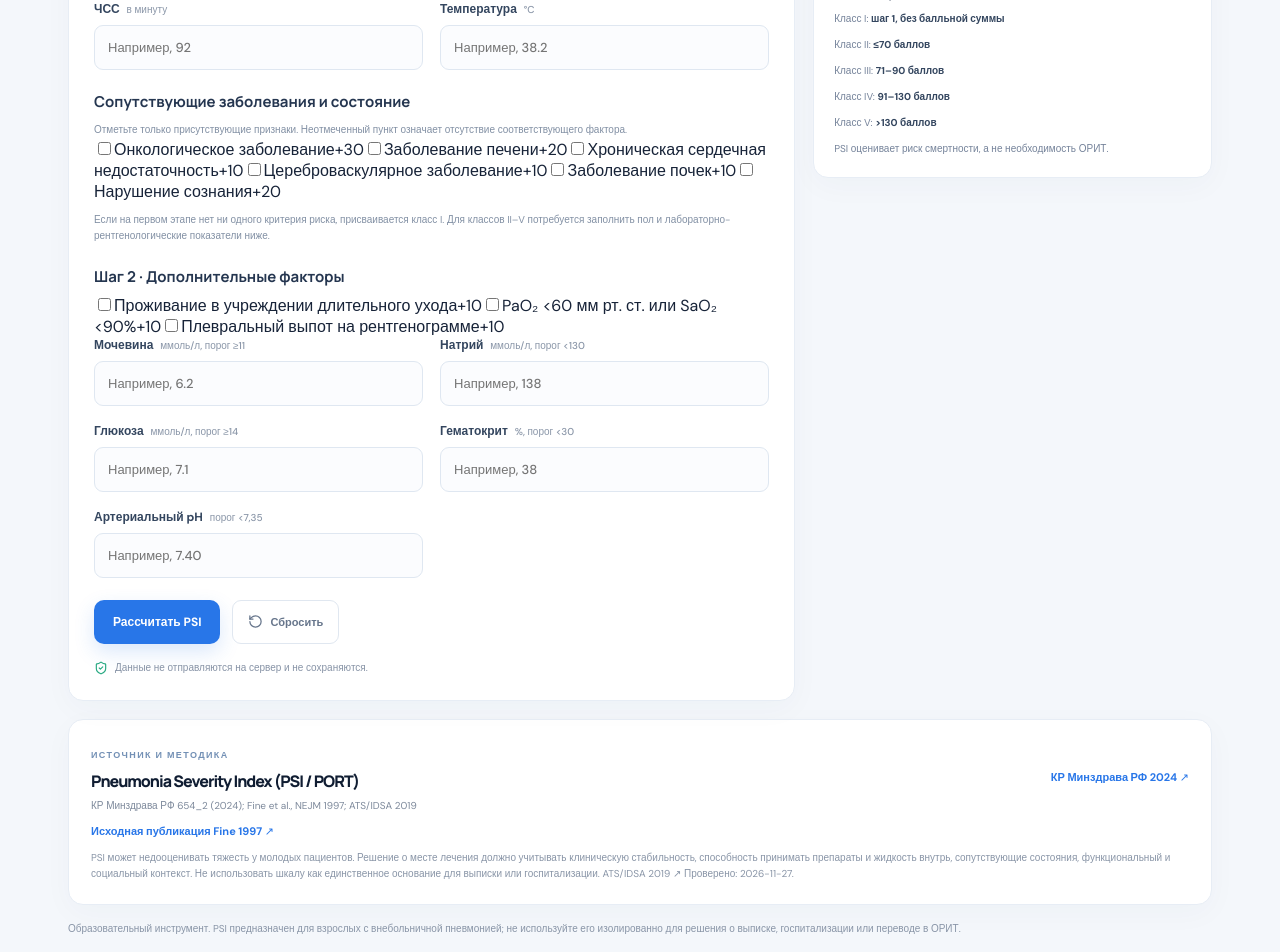
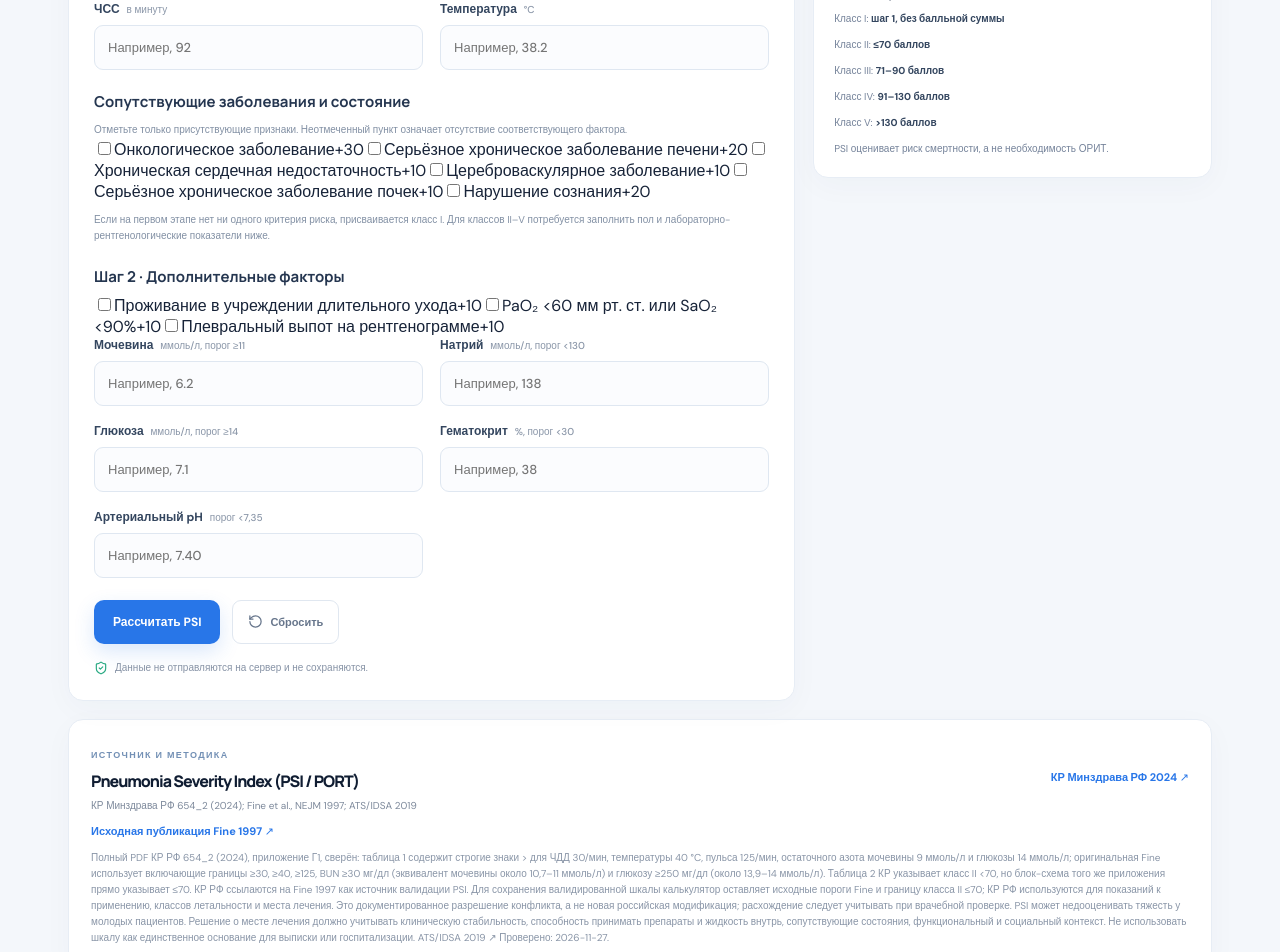
Before and after one commit to Whiterx/medcalc-pro-next, a React (Vite) app: page /medcalc-pro-next/calculators/psi in a window 1280 px wide. Shown: the part 580-1532 px from the top of the page. Built offline with nearby package versions, Linux system fonts and the light colour scheme.

Commit message:
audit(psi): document Russian CPG threshold discrepancies

```diff
--- a/src/calculators/pulmonology/PSICalculator.tsx
+++ b/src/calculators/pulmonology/PSICalculator.tsx
@@ -129,10 +129,10 @@ export default function PSICalculator() {
           <h3 className="form-section-title">Сопутствующие заболевания и состояние</h3>
           <p className="field-hint">Отметьте только присутствующие признаки. Неотмеченный пункт означает отсутствие соответствующего фактора.</p>
           {check('neoplasticDisease', 'Онкологическое заболевание', '+30')}
-          {check('liverDisease', 'Заболевание печени', '+20')}
+          {check('liverDisease', 'Серьёзное хроническое заболевание печени', '+20')}
           {check('heartFailure', 'Хроническая сердечная недостаточность', '+10')}
           {check('cerebrovascularDisease', 'Цереброваскулярное заболевание', '+10')}
-          {check('renalDisease', 'Заболевание почек', '+10')}
+          {check('renalDisease', 'Серьёзное хроническое заболевание почек', '+10')}
           {check('alteredMentalStatus', 'Нарушение сознания', '+20')}
 
           <div className="field-hint">Если на первом этапе нет ни одного критерия риска, присваивается класс I. Для классов II–V потребуется заполнить пол и лабораторно-рентгенологические показатели ниже.</div>
@@ -190,7 +190,7 @@ export default function PSICalculator() {
       <section className="reference-panel">
         <div><span className="panel-kicker">ИСТОЧНИК И МЕТОДИКА</span><h2>{PSI_REFERENCE.title}</h2><p>{PSI_REFERENCE.guideline}</p></div>
         <a href={PSI_REFERENCE.russianGuidelineUrl} target="_blank" rel="noreferrer">КР Минздрава РФ 2024 ↗</a><a href={PSI_REFERENCE.url} target="_blank" rel="noreferrer">Исходная публикация Fine 1997 ↗</a>
-        <small>{PSI_REFERENCE.notes[6]} <a href={PSI_REFERENCE.guidelineUrl} target="_blank" rel="noreferrer">ATS/IDSA 2019 ↗</a> Проверено: {PSI_REFERENCE.accessed}.</small>
+        <small>{PSI_REFERENCE.notes[6]} {PSI_REFERENCE.notes[7]} <a href={PSI_REFERENCE.guidelineUrl} target="_blank" rel="noreferrer">ATS/IDSA 2019 ↗</a> Проверено: {PSI_REFERENCE.accessed}.</small>
       </section>
       <p className="calculator-disclaimer">Образовательный инструмент. PSI предназначен для взрослых с внебольничной пневмонией; не используйте его изолированно для решения о выписке, госпитализации или переводе в ОРИТ.</p>
     </main>
--- a/src/calculators/pulmonology/psi.reference.ts
+++ b/src/calculators/pulmonology/psi.reference.ts
@@ -15,6 +15,7 @@ export const PSI_REFERENCE = {
     'Классы: I — алгоритм шага 1; II — ≤70 баллов; III — 71–90; IV — 91–130; V — >130. КР РФ 2024 указывают летальность: I 0,1–0,4%; II 0,6–0,7%; III 0,9–2,8%; IV 8,5–9,3%; V 27–31,1%. Это когортные оценки, а не индивидуальный прогноз.',
     'КР РФ 2024 указывают место лечения по классам: I–II — амбулаторно; III — кратковременная госпитализация; IV — стационар; V — стационар ОРИТ. ATS/IDSA 2019 рекомендует PSI предпочтительно перед CURB-65 вместе с клиническим суждением для решения о госпитализации. PSI не предназначен для самостоятельного определения необходимости ОРИТ.',
     'В текстовом извлечении приложения Г1 КР РФ 2024 не сохраняются некоторые знаки неравенства в таблице (они представлены как встроенные изображения); в таблице классов извлечение отображает для класса II «<70», тогда как исходная методика Fine использует ≤70. Без визуальной проверки оригинального PDF нельзя достоверно утверждать, что это клиническое расхождение, а не потеря символа при извлечении. Расчётное ядро сохраняет исходную валидированную методику Fine, включая класс II ≤70, чтобы не создавать неописанную модификацию и не оставлять 70 баллов без класса. Российские КР используются для контекста применения, классов летальности и места лечения. Этот пункт остаётся открытым до визуальной сверки таблицы первичного документа.',
+    'Полный PDF КР РФ 654_2 (2024), приложение Г1, сверён: таблица 1 содержит строгие знаки > для ЧДД 30/мин, температуры 40 °C, пульса 125/мин, остаточного азота мочевины 9 ммоль/л и глюкозы 14 ммоль/л; оригинальная Fine использует включающие границы ≥30, ≥40, ≥125, BUN ≥30 мг/дл (эквивалент мочевины около 10,7–11 ммоль/л) и глюкозу ≥250 мг/дл (около 13,9–14 ммоль/л). Таблица 2 КР указывает класс II <70, но блок-схема того же приложения прямо указывает ≤70. КР РФ ссылаются на Fine 1997 как источник валидации PSI. Для сохранения валидированной шкалы калькулятор оставляет исходные пороги Fine и границу класса II ≤70; КР РФ используются для показаний к применению, классов летальности и места лечения. Это документированное разрешение конфликта, а не новая российская модификация; расхождение следует учитывать при врачебной проверке.',
     'PSI может недооценивать тяжесть у молодых пациентов. Решение о месте лечения должно учитывать клиническую стабильность, способность принимать препараты и жидкость внутрь, сопутствующие состояния, функциональный и социальный контекст. Не использовать шкалу как единственное основание для выписки или госпитализации.',
   ],
 } as const
--- a/src/calculators/pulmonology/psi.ts
+++ b/src/calculators/pulmonology/psi.ts
@@ -100,10 +100,10 @@ export function calculatePSI(input: PSIInput): PSIResult {
   add('age', 'Возраст', agePoints, input.sex === 'female' ? `${input.age} лет − 10 за женский пол` : `${input.age} лет, мужской пол`)
   add('nursingHome', 'Проживание в учреждении длительного ухода', input.nursingHome ? 10 : 0, ' +10')
   add('neoplasticDisease', 'Онкологическое заболевание', input.neoplasticDisease ? 30 : 0, '+30')
-  add('liverDisease', 'Заболевание печени', input.liverDisease ? 20 : 0, '+20')
+  add('liverDisease', 'Серьёзное хроническое заболевание печени', input.liverDisease ? 20 : 0, '+20')
   add('heartFailure', 'Хроническая сердечная недостаточность', input.heartFailure ? 10 : 0, '+10')
   add('cerebrovascularDisease', 'Цереброваскулярное заболевание', input.cerebrovascularDisease ? 10 : 0, '+10')
-  add('renalDisease', 'Заболевание почек', input.renalDisease ? 10 : 0, '+10')
+  add('renalDisease', 'Серьёзное хроническое заболевание почек', input.renalDisease ? 10 : 0, '+10')
   add('alteredMentalStatus', 'Нарушение сознания', input.alteredMentalStatus ? 20 : 0, '+20')
   add('respiratoryRate', 'ЧДД ≥30/мин', input.respiratoryRate >= 30 ? 20 : 0, `${input.respiratoryRate}/мин`)
   add('systolicBP', 'Систолическое АД <90 мм рт. ст.', input.systolicBP < 90 ? 20 : 0, `${input.systolicBP} мм рт. ст.`)
```
Also changed, not shown: 3 other files (tests, documents, lock files or other folders).
